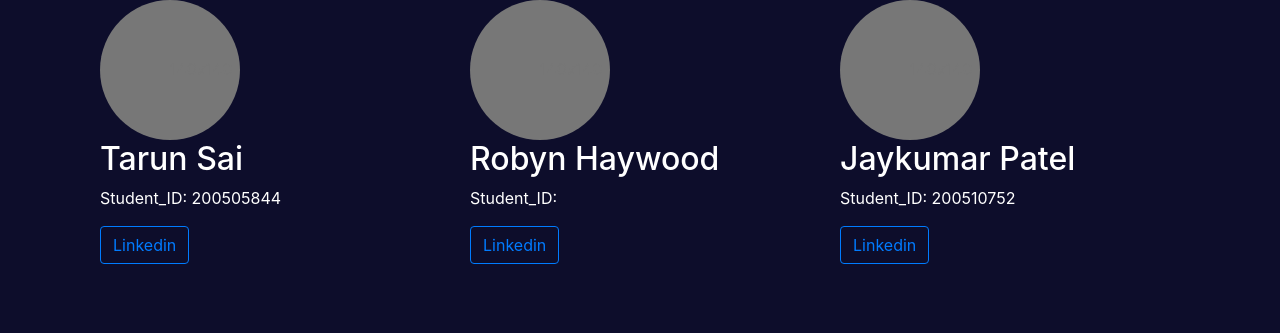
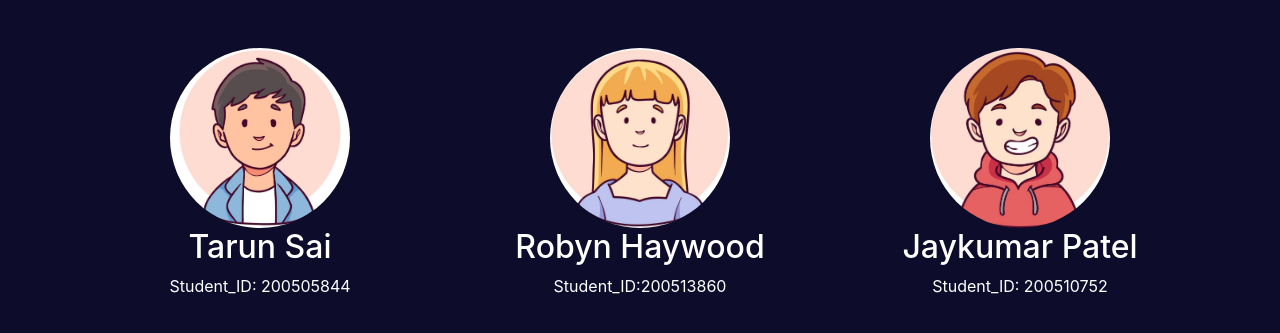
Before and after one commit to tarunsai284/flaskPro, a Flask app: page /team in a window 1280 px wide. Shown: the part 79-412 px from the top of the page. Run offline with Flask 2, Linux system fonts and the light colour scheme; some libraries are stand-ins or nearby versions.

Commit message:
Adding avatars in teams page

```diff
--- a/templates/team.html
+++ b/templates/team.html
@@ -3,45 +3,24 @@
 {% block content %}
 <div class="container">
 
-    <!-- Three columns of text below the carousel -->
-    <div class=" d-flex justify-content-end">
-        <div class="col-lg-4">
-            <svg class="bd-placeholder-img rounded-circle" width="140" height="140" xmlns="http://www.w3.org/2000/svg"
-                role="img" aria-label="Placeholder: 140x140" preserveAspectRatio="xMidYMid slice" focusable="false">
-                <title>Placeholder</title>
-                <rect width="100%" height="100%" fill="#777" /><text x="50%" y="50%" fill="#777"
-                    dy=".3em">140x140</text>
-            </svg>
-
+    <div class="row mt-5">
+        <div class="col-sm-4" style="text-align: center;">
+            <img src="../static/pictures/1.jpg" width="180" height="180" style="border-radius: 50%;">
             <h2 class="text-white">Tarun Sai</h2>
             <p class="text-white">Student_ID: 200505844</p>
-            <p class="text-white btn btn-outline-primary"><a href="https://www.linkedin.com/in/Name/">Linkedin</a></p>
-        </div><!-- /.Update your linkedin URL --->
+        </div>
 
-        <div class="col-lg-4">
-            <svg class="bd-placeholder-img rounded-circle" width="140" height="140" xmlns="http://www.w3.org/2000/svg"
-                role="img" aria-label="Placeholder: 140x140" preserveAspectRatio="xMidYMid slice" focusable="false">
-                <title>Placeholder</title>
-                <rect width="100%" height="100%" fill="#777" /><text x="50%" y="50%" fill="#777"
-                    dy=".3em">140x140</text>
-            </svg>
+        <div class="col-sm-4" style="text-align: center;">
+            <img src="../static/pictures/3.jpg" width="180" height="180" style="border-radius: 50%;">
             <h2 class="text-white">Robyn Haywood</h2>
-            <p class="text-white">Student_ID:</p>
-            <p class="text-white btn btn-outline-primary"><a href="https://www.linkedin.com/in/robyn-m-haywood/">Linkedin</a></p>
-        </div><!-- /.col-lg-4 -->
+            <p class="text-white">Student_ID:200513860</p>
+        </div>
 
-        <div class="col-lg-4">
-            <svg class="bd-placeholder-img rounded-circle" width="140" height="140" xmlns="http://www.w3.org/2000/svg"
-                role="img" aria-label="Placeholder: 140x140" preserveAspectRatio="xMidYMid slice" focusable="false">
-                <title>Placeholder</title>
-                <rect width="100%" height="100%" fill="#777" /><text x="50%" y="50%" fill="#777"
-                    dy=".3em">140x140</text>
-            </svg>
-
+        <div class="col-sm-4" style="text-align: center;">
+            <img src="../static/pictures/2.jpg" width="180" height="180" style="border-radius: 50%;">
             <h2 class="text-white">Jaykumar Patel</h2>
             <p class="text-white">Student_ID: 200510752</p>
-            <p class="text-white btn btn-outline-primary"><a href="https://www.linkedin.com/in/jaykumar-patel-2741a0193/">Linkedin</a></p>
-        </div><!-- /.col-lg-4 -->
-    </div><!-- /.row -->
+        </div>
+    </div>
 </div>
 {% endblock %}
```
Also changed, not shown: static/pictures/1.jpg (added), static/pictures/2.jpg (added), static/pictures/3.jpg (added).
